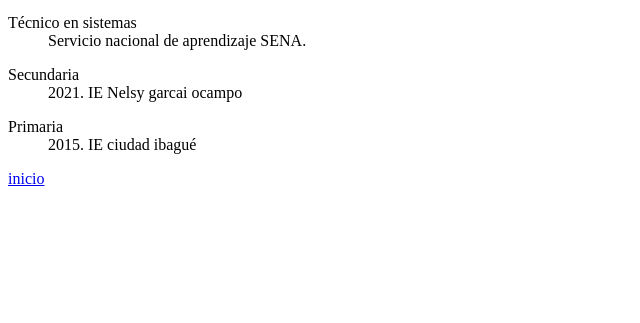
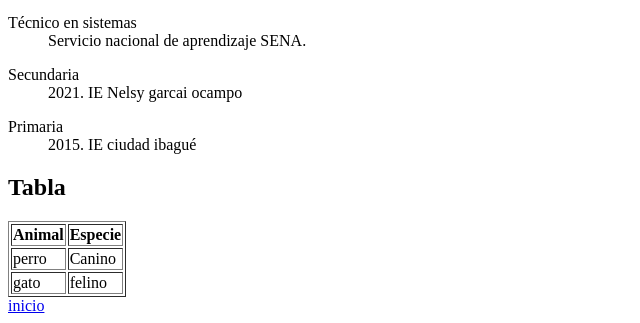
Before and after one commit to Eisen1405/Eisen1405.github.io, a plain HTML site: page pages/hv.html in a window 1280 px wide. Shown: the part 700-1023 px from the top of the page, without its empty margins (0-640 px from the left). Before the commit the page ends 896 px from the top, so only its background shows below. Drawn offline with Linux system fonts and the light colour scheme.

Commit message:
tabla basica

```diff
--- a/pages/hv.html
+++ b/pages/hv.html
@@ -44,6 +44,21 @@
         <dd>2015. IE ciudad ibagué</dd>
     </dl>
 
+    <h2>Tabla</h2>
+    <table border="1">
+        <tr>
+            <th>Animal</th>
+            <th>Especie</th>
+        </tr>
+        <tr>
+            <td>perro</td>
+            <td>Canino</td>
+        </tr>
+        <tr>
+            <td>gato</td>
+            <td>felino</td>
+        </tr>
+    </table>
     <a href="../index.html">inicio</a>
 </body>
 </html>
```
